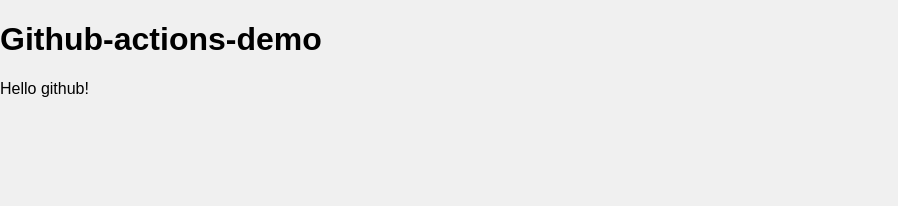
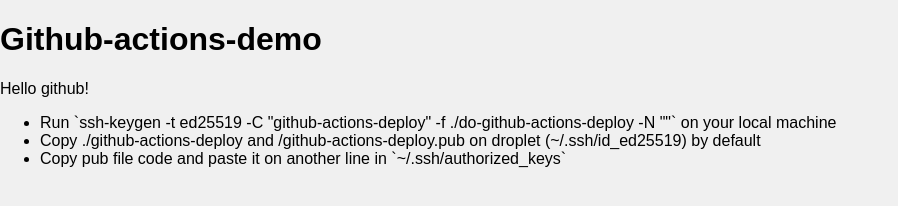
Before and after one commit to postboxcms/github-actions-demo, a plain HTML site: page index.html in a window 1280 px wide. Shown: the whole page, without its empty margins (0-898 px from the left). Drawn offline with Linux system fonts and the light colour scheme.

Commit message:
Add deployment instructions to index.html
Added instructions for setting up GitHub Actions deployment.

```diff
--- a/index.html
+++ b/index.html
@@ -17,6 +17,11 @@
 <body>
     <h1>Github-actions-demo</h1>
     <p>Hello github!</p>
+    <ul>
+        <li>Run `ssh-keygen -t ed25519 -C "github-actions-deploy" -f ./do-github-actions-deploy -N ""` on your local machine</li>
+        <li>Copy ./github-actions-deploy and /github-actions-deploy.pub on droplet (~/.ssh/id_ed25519) by default</li>
+        <li>Copy pub file code and paste it on another line in `~/.ssh/authorized_keys`</li>
+    </ul>
     <script>
         console.log("Hello, world!");
     </script>
```
